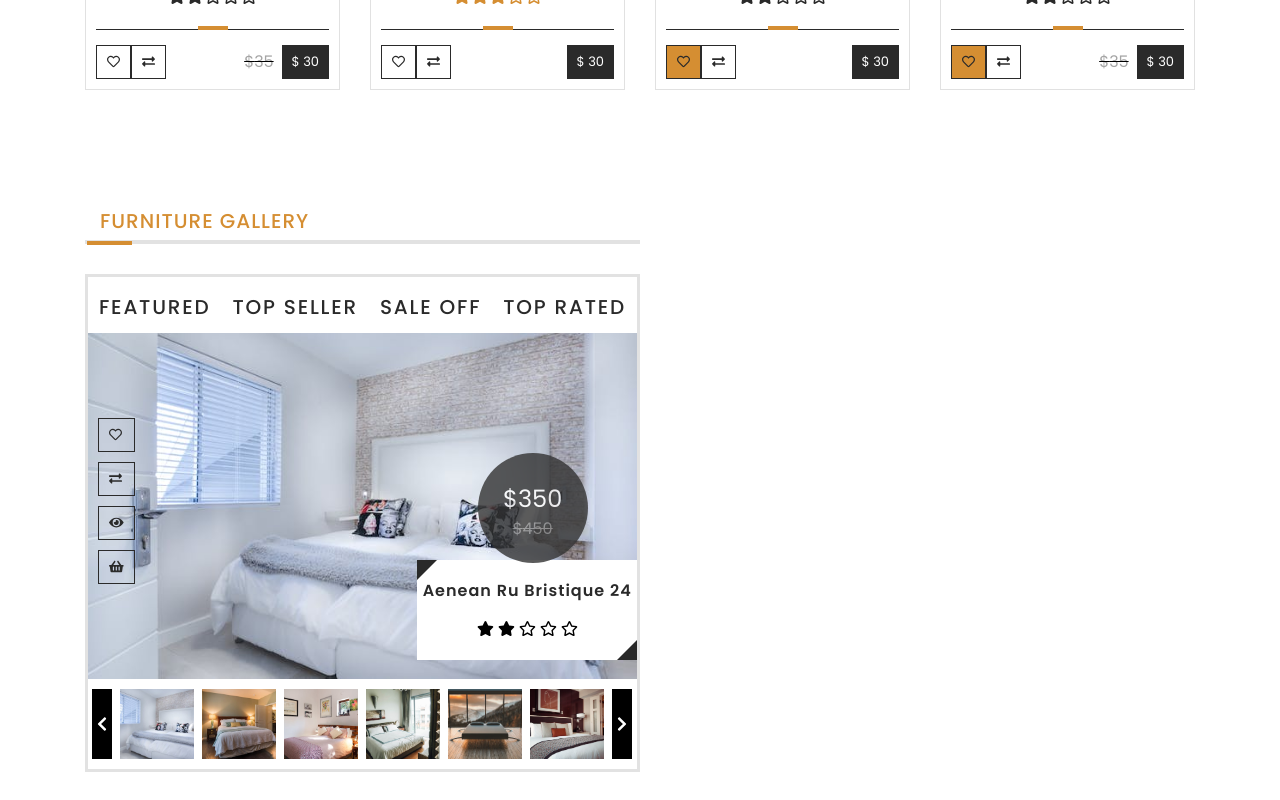
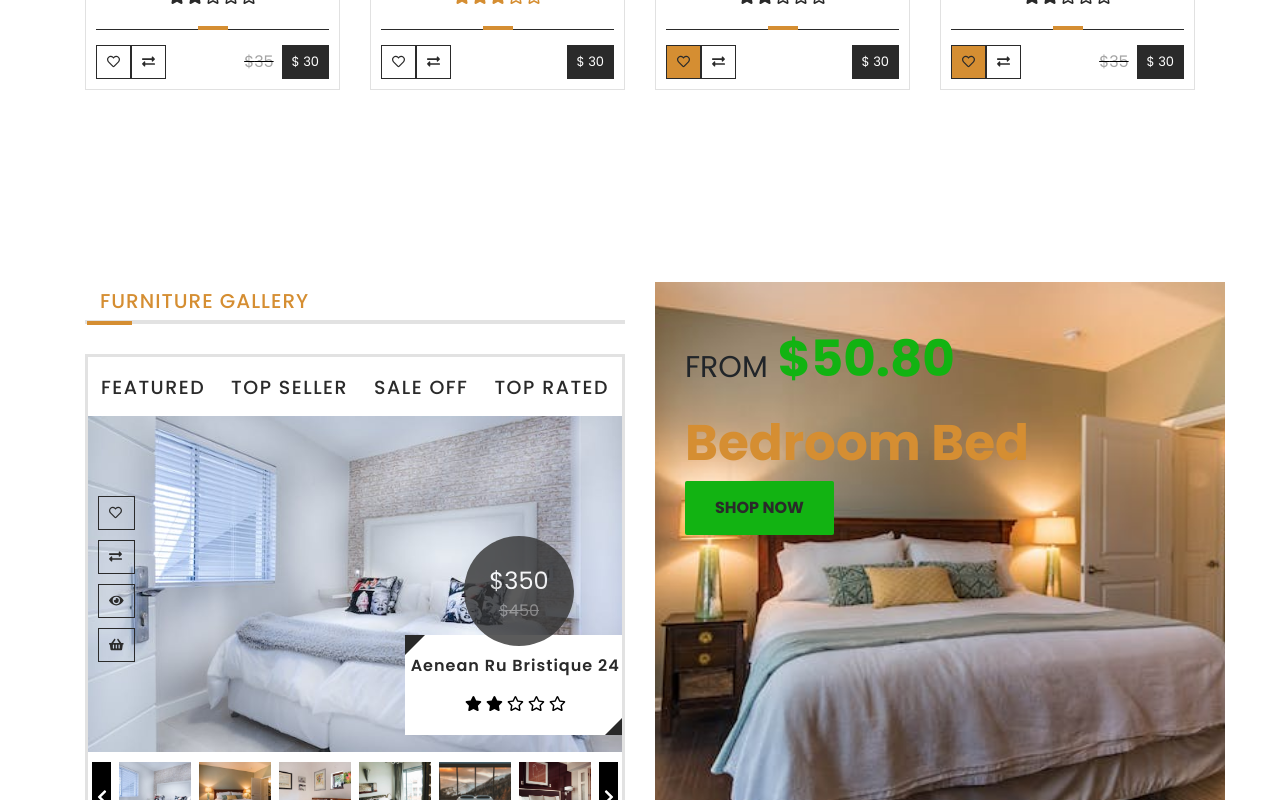
Before and after one commit to matwjablonski/wdp-2402-01, a React (Create React App) app: page / in a window 1280 px wide. Shown: the part 1460-2260 px from the top of the page. Built offline with nearby package versions, Linux system fonts and the light colour scheme.

Commit message:
Add static photo on the right side

```diff
--- a/package.json
+++ b/package.json
@@ -63,7 +63,7 @@
     "react-scripts": "3.1.2",
     "react-swipeable": "^7.0.1",
     "react-test-renderer": "^16.9.0",
-    "react-tooltip": "^5.26.2",
+    "react-tooltip": "5.1.3",
     "redux": "^4.0.4",
     "sass": "^1.54.3",
     "swipeable-react": "^2.0.0"
--- a/src/components/common/GalleryBox/GalleryBox.module.scss
+++ b/src/components/common/GalleryBox/GalleryBox.module.scss
@@ -14,7 +14,7 @@
       line-height: 24px;
       letter-spacing: 1px;
     }
-    .galleryBox{
+    .galleryBox {
       border: 5px solid black;
     }
   }
@@ -42,6 +42,7 @@
       border-bottom: 4px solid $primary;
     }
   }
+
   .menu {
     display: flex;
     align-self: stretch;
@@ -61,14 +62,14 @@
     a {
       color: $text-color;
       text-transform: uppercase;
-    font-size: 20px;
-    padding: 11px;
+      font-size: 19px;
+      padding: 13px;
       text-decoration: none;
       display: flex;
       align-items: center;
       border-top: 4px solid #ffffff;
       font-weight: 500;
-    letter-spacing: 1.8px;
+      letter-spacing: 1.48px;
 
       &:hover,
       &.active {
@@ -225,4 +226,13 @@
     width: 70%;
   }
 
+  .favorite {
+    background-color: $primary;
   }
+
+  .disabled {
+    background-color: #e1e1e1;
+    cursor: default;
+  }
+
+}
--- a/src/components/common/Slider/Slider.module.scss
+++ b/src/components/common/Slider/Slider.module.scss
@@ -12,7 +12,7 @@
     align-items: center;
     justify-content: center;
     height: 70px;
-    width: 82px;
+    width: 80px;
 
     img {
       height: 100%;
@@ -27,7 +27,7 @@
     display: flex;
     align-items: center;
     justify-content: center;
-    width: 20px;
+    width: 19px;
     height: 70px;
     background-color: black;
     color: white;
--- a/src/components/features/FurnitureGallery/FurnitureGallery.js
+++ b/src/components/features/FurnitureGallery/FurnitureGallery.js
@@ -3,6 +3,7 @@ import styles from './FurnitureGallery.module.scss';
 import GalleryBox from '../../common/GalleryBox/GalleryBox';
 import { getAllgallery } from '../../../redux/productsRedux';
 import { useSelector } from 'react-redux';
+import Button from '../../common/Button/Button';
 
 const FurnitureGallery = () => {
   const galleryProducts = useSelector(getAllgallery);
@@ -10,20 +11,32 @@ const FurnitureGallery = () => {
   return (
     <div className={styles.root}>
       <div className='container'>
-        <div className={styles.galleryPanel}>
-          {galleryProducts.slice(0, 1).map(item => (
-            <div key={item.id} className={styles.galleryBoxContainer}>
-              <GalleryBox {...item} />
+        <div className='row flex-row align-items-start justify-content-between align-items-stretch'>
+          <div className='col-6'>
+            <GalleryBox {...galleryProducts[0]} />
+          </div>
+          <div className='col-6'>
+            <div className={styles.rootDiscount}>
+              {galleryProducts.slice(1, 2).map(products => (
+                <div key={products.id} className={styles.discount}>
+                  <img
+                    src={products.image}
+                    alt={products.name}
+                    className={styles.discountImage}
+                  />
+                </div>
+              ))}
+              <div className={styles.titleDiscount}>
+                <div className={styles.form}>
+                  FROM
+                  <p className={styles.price}>$50.80</p>
+                </div>
+                <h4 className={styles.title}>Bedroom Bed</h4>
+                <div className={styles.button}>
+                  <Button>Shop now</Button>
+                </div>
+              </div>
             </div>
-          ))}
-        </div>
-        <div className={styles.containerDiscount}>
-          <div className={styles.discount}>
-            {galleryProducts.slice(1, 2).map(products => (
-              <div key={products.id} className={styles.discountImage}>
-                <img src={products.image} alt={products.name} />
-              </div>
-            ))}
           </div>
         </div>
       </div>
--- a/src/components/features/FurnitureGallery/FurnitureGallery.module.scss
+++ b/src/components/features/FurnitureGallery/FurnitureGallery.module.scss
@@ -1,20 +1,99 @@
 @import "../../../styles/settings.scss";
 
 .root {
+  padding: 5rem 0;
+}
+
+.discountImage {
+  width: 100%;
+  height: 600px;
+  object-fit: cover;
+  position: relative;
+
+  .titleDiscount {
+    position: absolute;
+    bottom: 20px;
+    left: 50%;
+    transform: translateX(-50%);
+    color: #fff;
+    text-align: center;
+    padding: 10px;
+
+    h5 {
+      margin: 0;
+      font-size: 1.2rem;
+    }
+
+    div {
+      font-size: 2rem;
+      font-weight: bold;
+    }
+
+    h2 {
+      margin: 10px 0;
+      font-size: 2.5rem;
+    }
+  }
+}
+
+.rootDiscount {
+  padding: 5rem 0;
+}
+
+.discountImage {
+  position: absolute;
+  width: 100%;
+  overflow: hidden;
+
+}
+.titleDiscount {
+  position: relative;
   display: flex;
-  flex-wrap: nowrap;
+  align-items: flex-start;
+  flex-direction: column;
+  left: 30px;
+  top: 40px;
+
+  .form {
+    font-size: 30px;
+    display: flex;
+    align-items: center;
+  }
+
+  .price {
+    font-size: 50px;
+    font-weight: bold;
+    color: $green;
+    margin-left: 10px;
+  }
+
+  .title {
+    font-size: 50px;
+    font-weight: bold;
+    color: $primary;
+  }
 
 
-  .galleryPanel {
-    max-width: 50%;
+  .button {
+    display: inline-block;
+    background-color: $green;
+    padding: 15px 30px;
+    border-radius: 2px;
+
+    a {
+      color: $text-color;
+      text-transform: uppercase;
+      font-weight: bold;
+    }
+
+    &:hover a {
+      color: $white;
+      text-decoration: none;
+    }
+
+    &:hover {
+      background-color: $footer-claim-bg;
+      cursor: pointer;
+    }
   }
-
-  .containerDiscount{
-
-  }
-
-  .discount {
-    max-width: 50%;
-  }
-
 }
--- a/src/styles/settings.scss
+++ b/src/styles/settings.scss
@@ -38,6 +38,7 @@ $primary: $orange;
 $text-color: $dark-grey;
 $form-border-color: $black2;
 $form-border-color: #292929;
+$green: rgb(18, 179, 18);
 
 $border-bar-color: #cccccc;
 
```
Also changed, not shown: 1 other file (tests, documents, lock files or other folders). Lines whose indentation alone changed are shown as unchanged.
